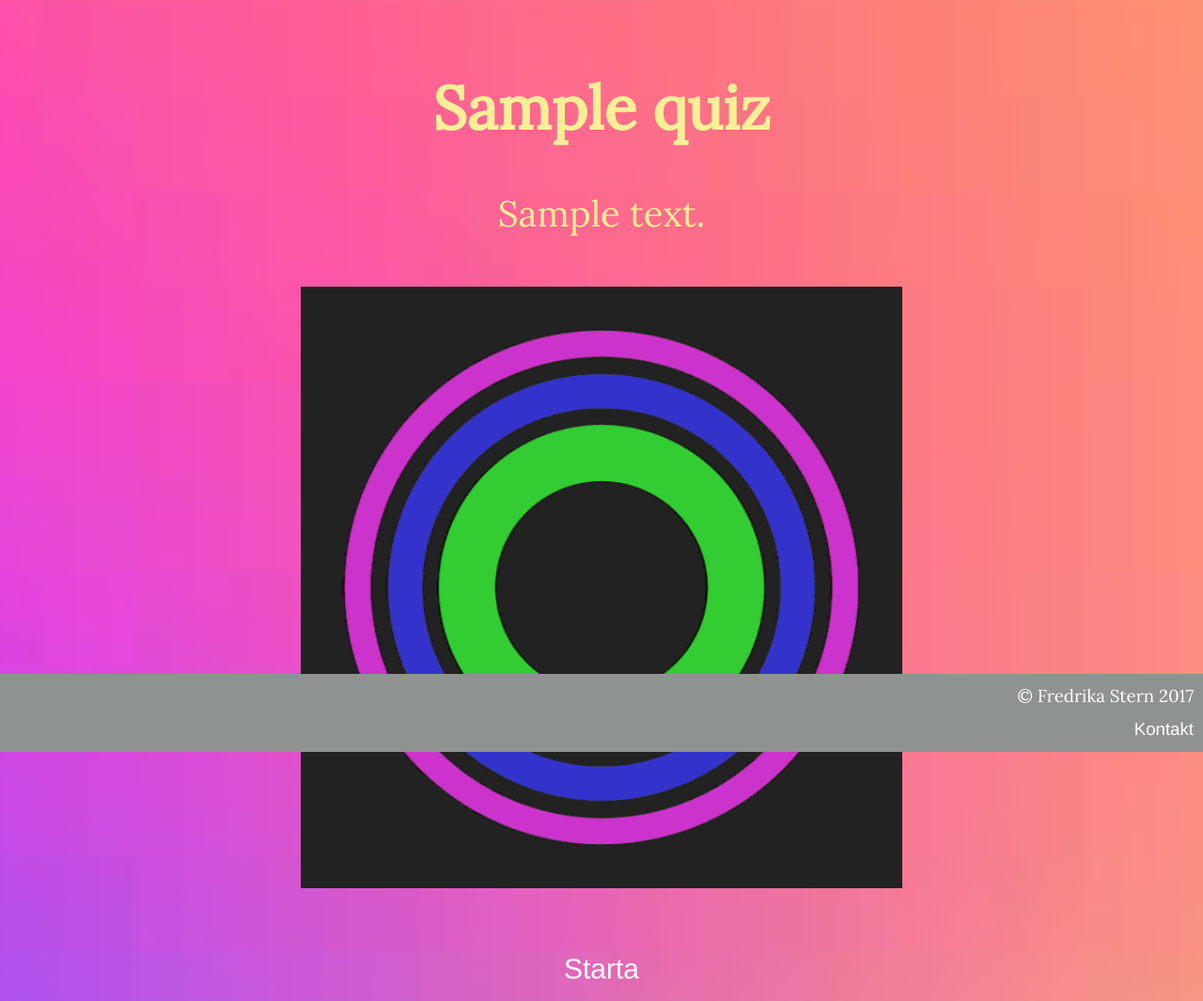
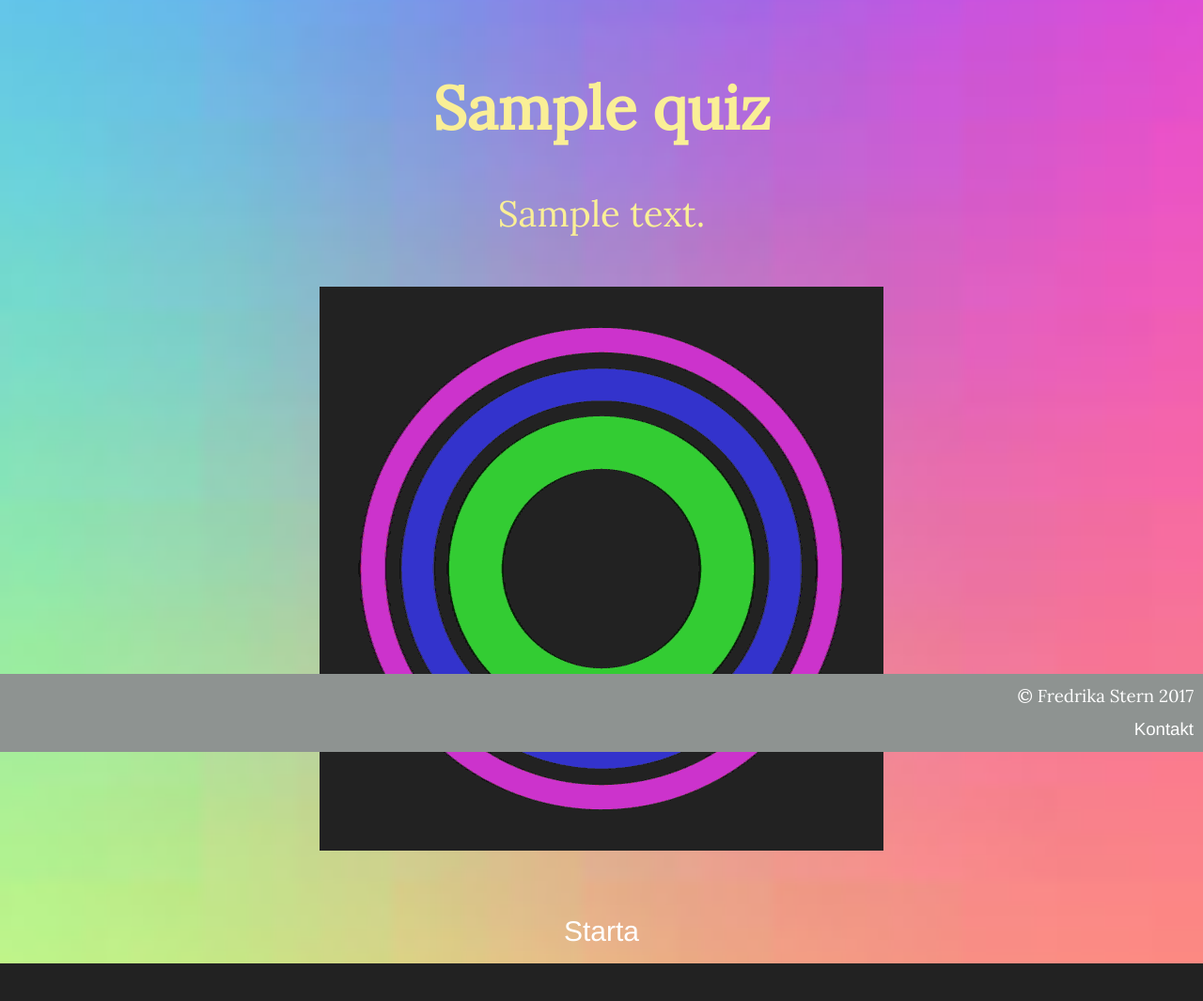
Before and after one commit to FreddieStern/Quizproject, a Django app: page /quiz/1/ in a window 1280 px wide. Shown: the whole page at 94% size. After the commit the page ends 1025 px from the top, so only its background shows below. Run offline with Django 3.2, Linux system fonts and the light colour scheme; tables that the repository leaves empty hold one stand-in row (values such as "Sample post"); some libraries are stand-ins or nearby versions.

Commit message:
#18 CSS changes

```diff
--- a/static/quizstyle.css
+++ b/static/quizstyle.css
@@ -6,7 +6,7 @@
 }
 
 img {
-  width: 50%;
+  height: 20%;
 }
 
 a {
```
Also changed, not shown: static/cmyk_bg.png.
